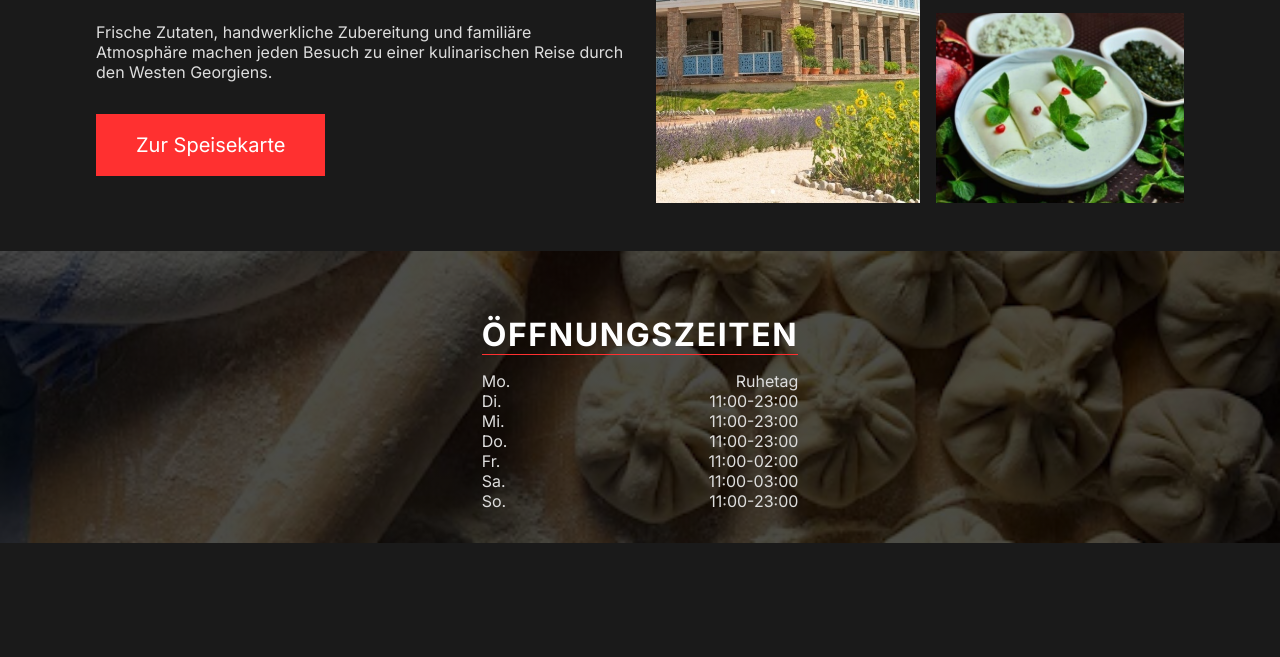
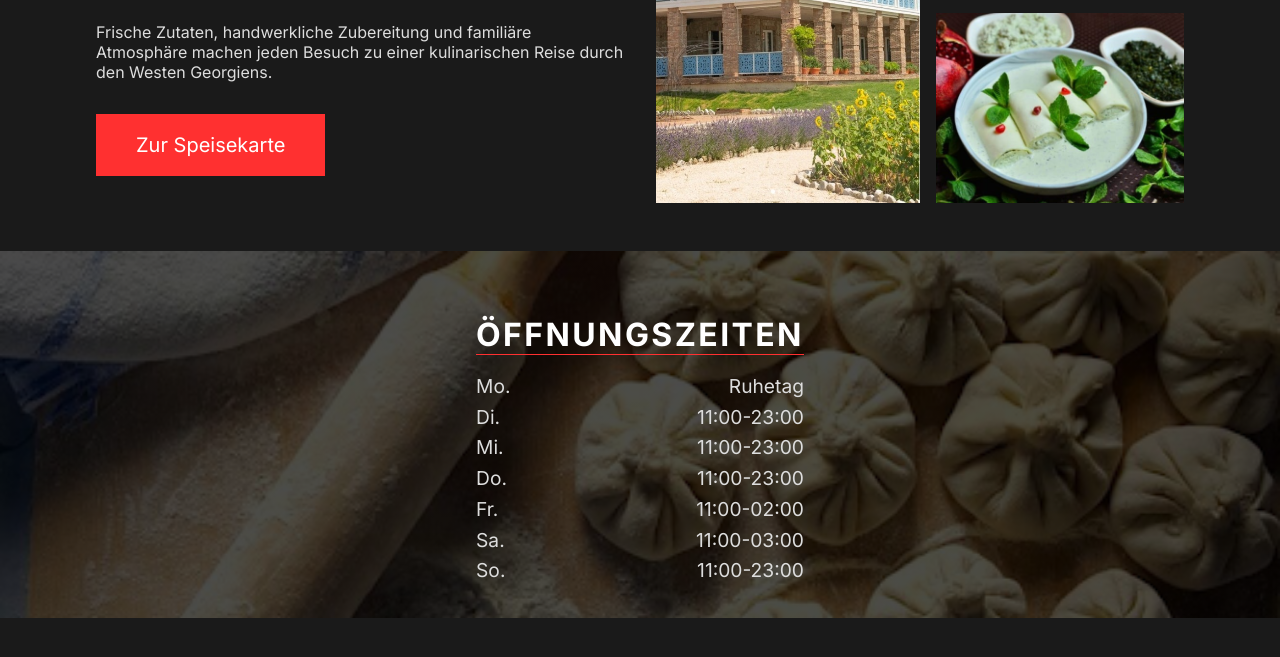
Before and after one commit to Davitvekua/Abschlussprojekt-1-Abdate, a plain HTML site: page index.html in a window 1280 px wide. Shown: the part 1089-1746 px from the top of the page. Drawn offline with Linux system fonts and the light colour scheme.

Commit message:
Aufgabe 4 fertig

```diff
--- a/index.css
+++ b/index.css
@@ -132,14 +132,13 @@ p.subtitle {
   background-repeat: no-repeat;
   align-items: center;
 }
-.abc {
+.sub-oeffnungszeiten {
   margin: 3rem auto;
   padding: 2rem 0;
   display: flex;
   flex-direction: column;
   justify-content: center;
-  max-width: max-content;
-  max-width: max-content;
+  max-width: fit-content;
 }
 .schedule {
   display: grid;
@@ -154,8 +153,9 @@ p.subtitle {
   text-align: right;
   color: var(--text-farbe);
 }
-.oz {
+.heading-oeffnungszeiten {
   width: 100%;
+  letter-spacing: 0.15rem;
 }
 @media only screen and (min-width: 600px) {
   h1.title {
@@ -209,7 +209,13 @@ p.subtitle {
   .rechts .sub-rechts {
     gap: 1rem;
   }
+  .zeit,
+  .tage {
+    font-size: 1.2rem;
+    line-height: 1.6;
+  }
 }
+
 @media only screen and (min-width: 1400px) {
   .container {
     max-width: 1200px;
--- a/index.html
+++ b/index.html
@@ -52,9 +52,11 @@
           </div>
         </div>
       </section>
-      <section class="oeffnungszeiten">
-        <div class="abc">
-          <div class="heading oz"><strong>Öffnungszeiten</strong></div>
+      <section id="info" class="oeffnungszeiten">
+        <div class="sub-oeffnungszeiten">
+          <div class="heading heading-oeffnungszeiten">
+            <strong>Öffnungszeiten</strong>
+          </div>
           <div class="schedule">
             <span class="tage">
               Mo.<br />Di.<br />Mi.<br />Do.<br />Fr.<br />Sa.<br />So.
```
Also changed, not shown: kontakt.jpg (added).
